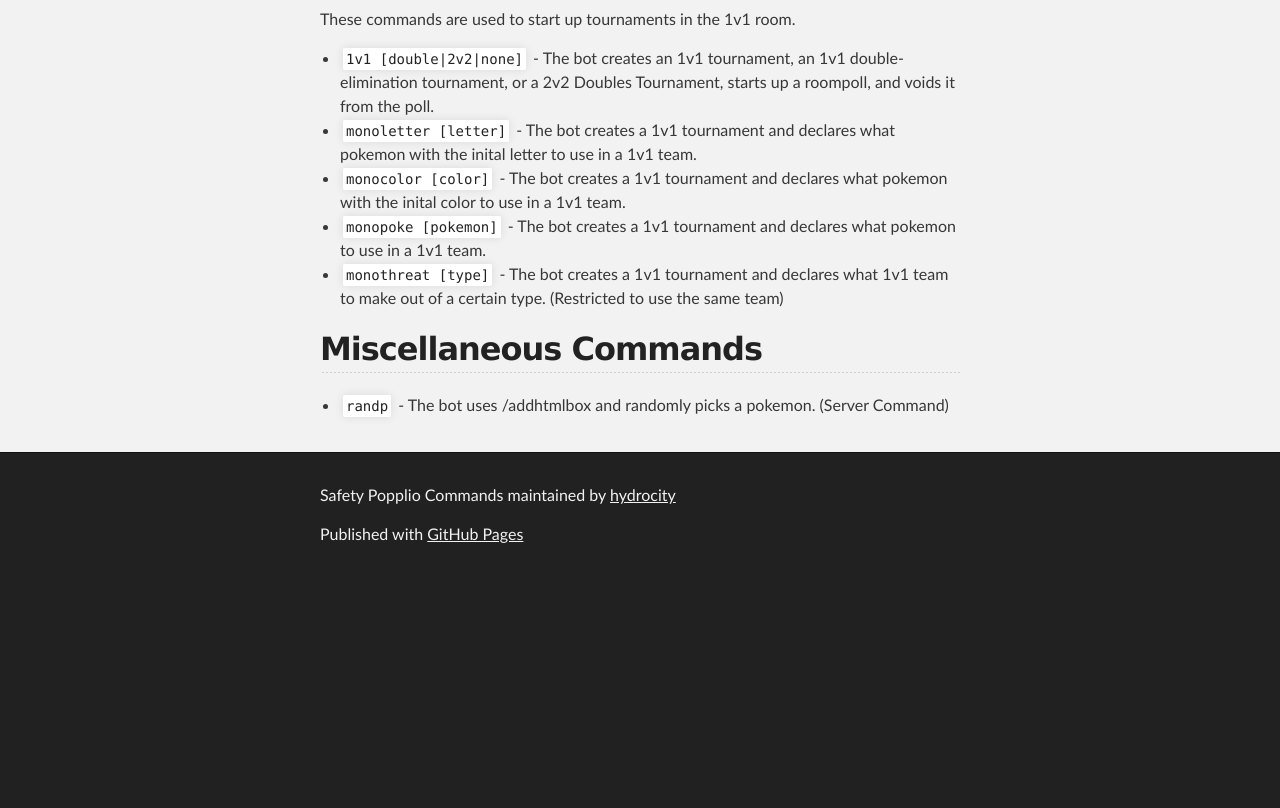
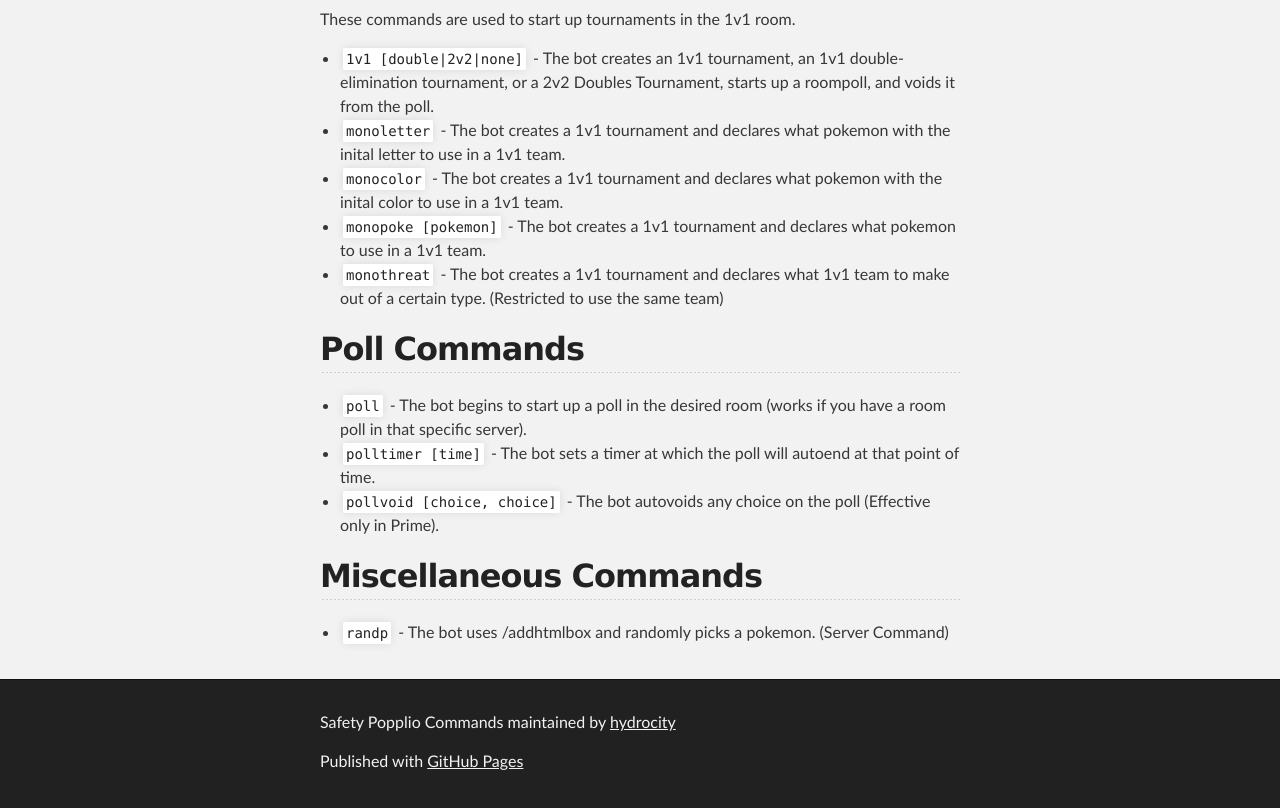
Before and after one commit to hydrocity/ok, a plain HTML site: page index.html in a window 1280 px wide. Shown: the part 9105-9913 px from the top of the page. Before the commit the page ends 9686 px from the top, so only its background shows below. Drawn offline with Linux system fonts and the light colour scheme.

```diff
--- a/index.html
+++ b/index.html
@@ -638,13 +638,25 @@
 <li>
 <code>1v1 [double|2v2|none]</code> - The bot creates an 1v1 tournament, an 1v1 double-elimination tournament, or a 2v2 Doubles Tournament, starts up a roompoll, and voids it from the poll.</li>
 <li>
-<code>monoletter [letter]</code> - The bot creates a 1v1 tournament and declares what pokemon with the inital letter to use in a 1v1 team.</li>
+<code>monoletter</code> - The bot creates a 1v1 tournament and declares what pokemon with the inital letter to use in a 1v1 team.</li>
 <li>
-<code>monocolor [color]</code> - The bot creates a 1v1 tournament and declares what pokemon with the inital color to use in a 1v1 team.</li>
+<code>monocolor</code> - The bot creates a 1v1 tournament and declares what pokemon with the inital color to use in a 1v1 team.</li>
 <li>
 <code>monopoke [pokemon]</code> - The bot creates a 1v1 tournament and declares what pokemon to use in a 1v1 team. </li>
 <li>
-<code>monothreat [type]</code> - The bot creates a 1v1 tournament and declares what 1v1 team to make out of a certain type. (Restricted to use the same team) </li>
+<code>monothreat</code> - The bot creates a 1v1 tournament and declares what 1v1 team to make out of a certain type. (Restricted to use the same team) </li>
+</ul>
+
+<h2>
+<a id="poll-commands" class="anchor" href="#poll-commands" aria-hidden="true"><span aria-hidden="true" class="octicon octicon-link"></span></a>Poll Commands</h2>
+
+<ul>
+<li>
+<code>poll</code> - The bot begins to start up a poll in the desired room (works if you have a room poll in that specific server). </li>
+<li>
+<code>polltimer [time]</code> - The bot sets a timer at which the poll will autoend at that point of time.</li>
+<li>
+<code>pollvoid [choice, choice]</code> - The bot autovoids any choice on the poll (Effective only in Prime).</li>
 </ul>
 
 <h2>
```
Also changed, not shown: params.json (+1 -1 lines).
